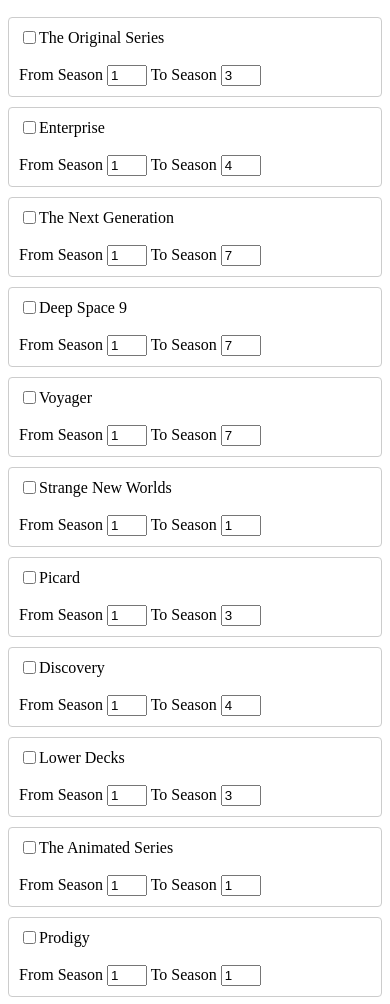
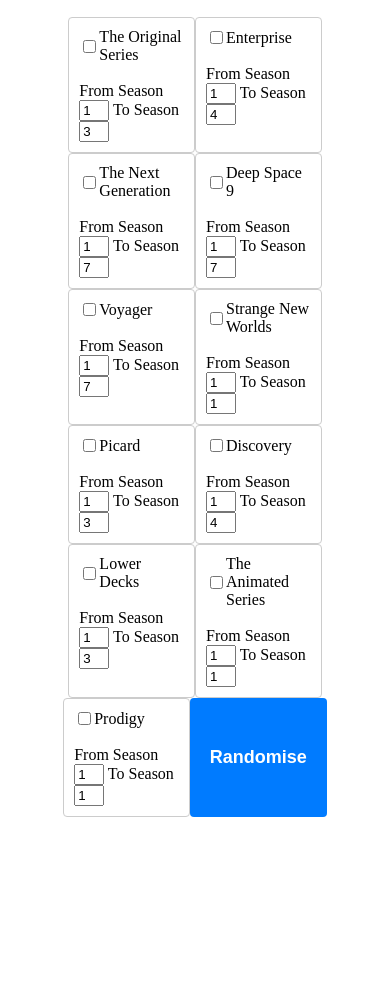
Before and after one commit to David-Tenni/RandomEpisodePicker, a plain HTML site: page Index.html in a window 390 px wide. Shown: the part 90-1094 px from the top of the page. After the commit the page ends 947 px from the top, so only its background shows below. Drawn offline with Linux system fonts and the light colour scheme.

Commit message:
enhanced: ui is now fits on screens better and is more responsive

```diff
--- a/Index.html
+++ b/Index.html
@@ -119,13 +119,19 @@
         To Season
         <input type="number" id="pro-end-season" value="1" class="short-field" min="1" max="1" />
     </section>
+    <button id="randomise">Randomise</button>
 
-    <button id="randomise">Randomise</button>
+</div>
+
+<div id="output-div">
     <p id="output"></p>
+</div>
 
-    <script type="text/javascript" src="episodeStore.js"></script>
-    <script type="text/javascript" src="picker.js"></script>
-</div>
+
+
+
+<script type="text/javascript" src="episodeStore.js"></script>
+<script type="text/javascript" src="picker.js"></script>
 </body>
 
 </html>
--- a/styles.css
+++ b/styles.css
@@ -1,10 +1,14 @@
 .container {
-    max-width: 400px;
-    margin: 0 auto;
+  display: flex;
+  flex-wrap: wrap;
+  justify-content: center;
 }
 
+
+
 .series-section {
-    margin: 10px 0;
+  flex-basis: calc(33.33% - 20px);
+  margin: 0;
   padding: 10px;
   border: 1px solid #ccc;
   border-radius: 4px;
@@ -16,12 +20,13 @@
   }
 
   .short-field {
-    width: 40px;
+    width: 30px;
   }
 
   #randomise {
     display: inline-block;
     padding: 10px 20px;
+    flex-basis: calc(33.33% );
     font-size: 18px;
     font-weight: bold;
     color: #fff;
@@ -29,6 +34,11 @@
     border: none;
     border-radius: 4px;
     cursor: pointer;
+  }
+
+  #output-div{
+    display: flex;
+    justify-content: center;
   }
 
   #randomise:hover {
```
Lines whose indentation alone changed are shown as unchanged.
